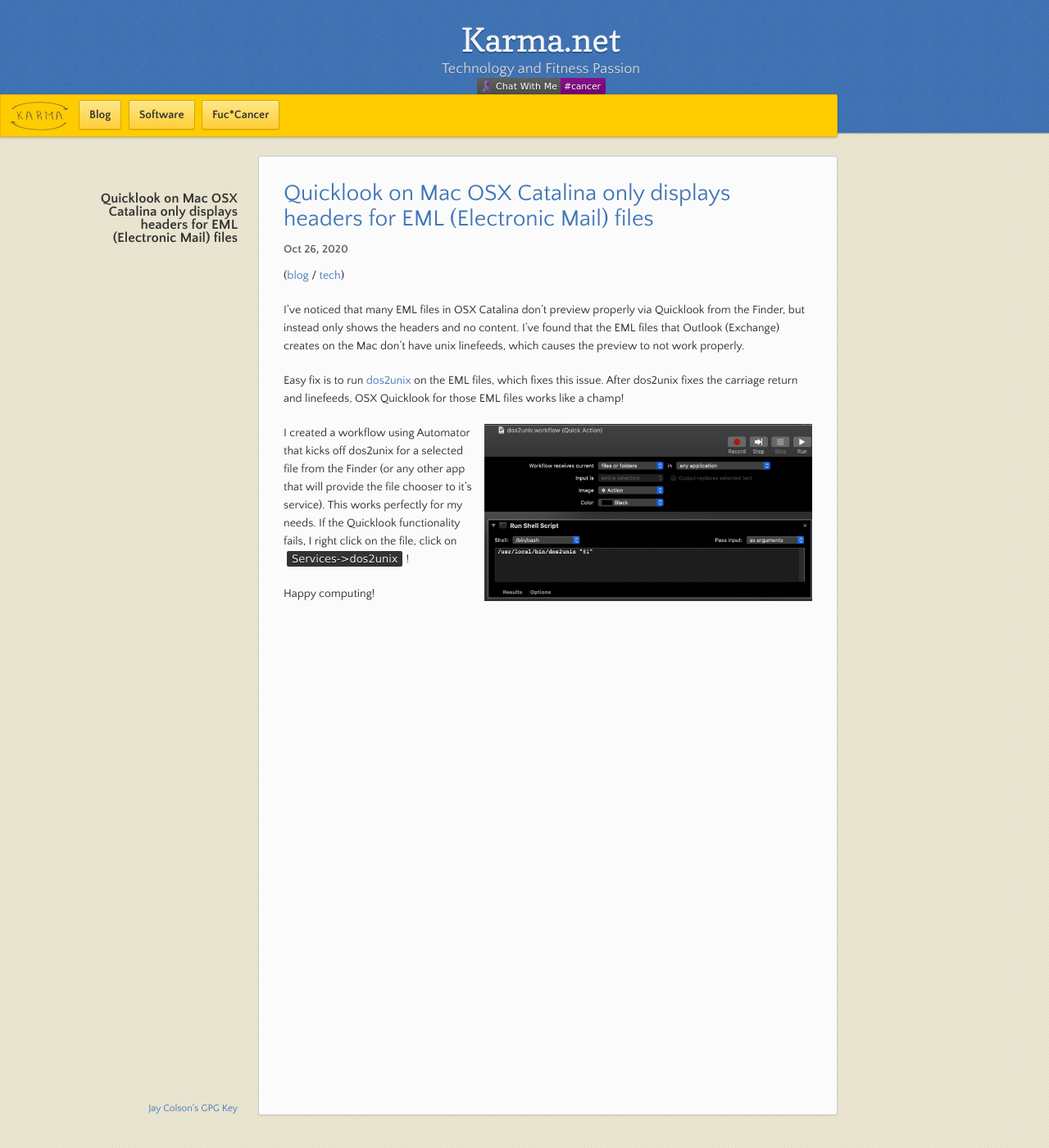
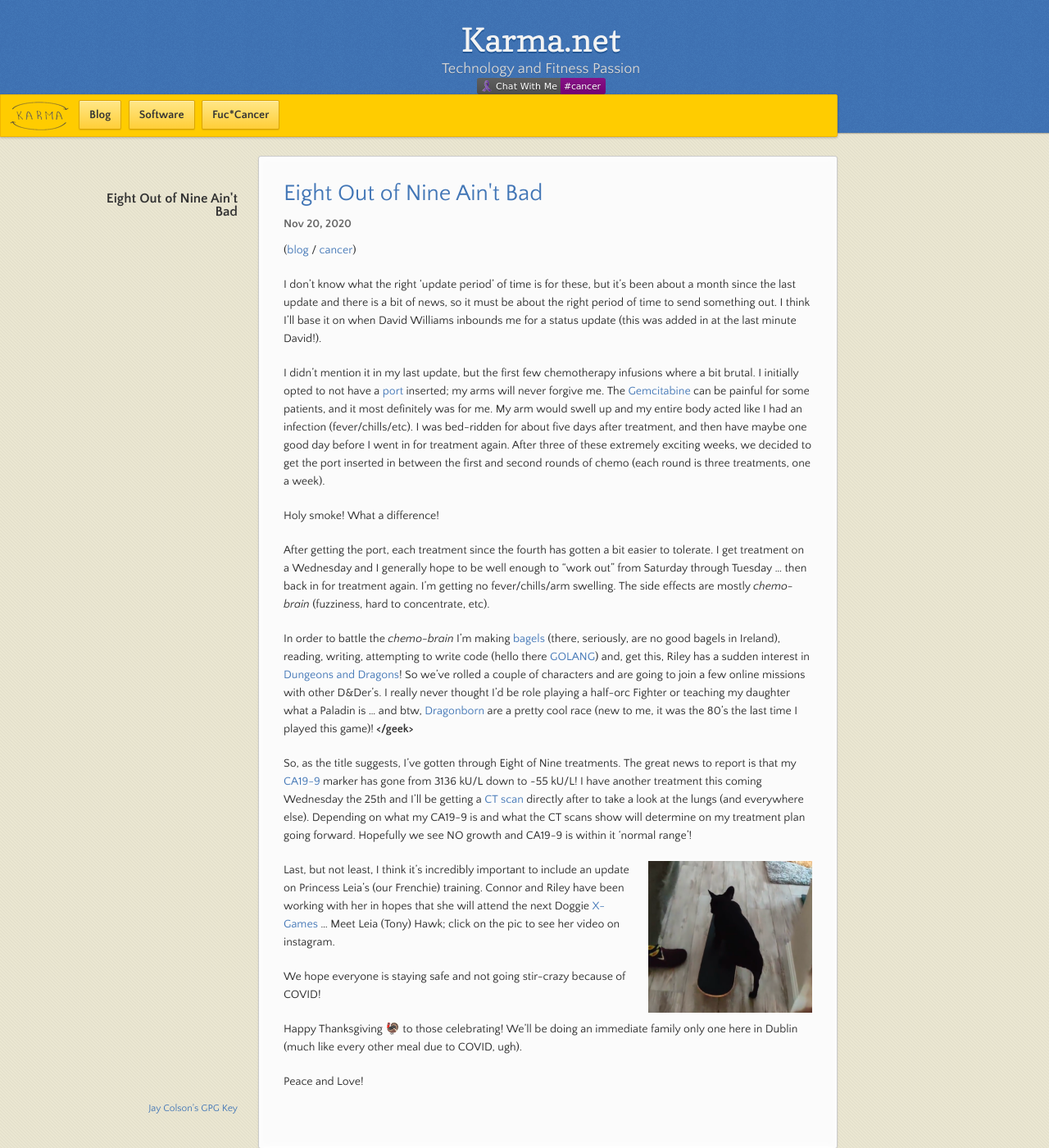
Before and after one commit to jcolson/jcolson.github.io, a Jekyll site: the page built from index.md, in a window 1280 px wide and 1400 px high. Shown: the whole window at 82% size. Built offline with Jekyll 4.4.1, drawn with Linux system fonts in a browser that asks for light colours.

Commit message:
WIP for tech article, cancer update publish

```diff
--- a/_config.yml
+++ b/_config.yml
@@ -24,9 +24,11 @@
   Technology and Fitness Passion
 permalink: :year/:month/:day/:title
 baseurl: "" # the subpath of your site, e.g. /blog
-url: "https://karma.net" # the base hostname & protocol for your site, e.g. http://example.com
+url: "https://www.karma.net" # the base hostname & protocol for your site, e.g. http://example.com
+future: false
+show_drafts: false
 twitter_username: jcolson
-github_username:  jcolson
+github_username: jcolson
 show_downloads: false
 google_analytics:
 show_excerpts: false
--- /dev/null
+++ b/_posts/2020-11-20-eight-out-of-nine-aint-bad.md
@@ -0,0 +1,30 @@
+---
+layout: post
+categories: [blog, cancer]
+title: Eight Out of Nine Ain't Bad
+author:
+  display_name: Jay
+date: 'Nov 20, 2020'
+---
+
+I don't know what the right 'update period' of time is for these, but it's been about a month since the last update and there is a bit of news, so it must be about the right period of time to send something out.  I think I'll base it on when David Williams inbounds me for a status update (this was added in at the last minute David!).
+
+I didn't mention it in my last update, but the first few chemotherapy infusions where a bit brutal.  I initially opted to not have a [port](https://en.wikipedia.org/wiki/Port_(medical)){:target="_blank"} inserted; my arms will never forgive me.  The [Gemcitabine](https://en.wikipedia.org/wiki/Gemcitabine){:target="_blank"} can be painful for some patients, and it most definitely was for me.  My arm would swell up and my entire body acted like I had an infection (fever/chills/etc).  I was bed-ridden for about five days after treatment, and then have maybe one good day before I went in for treatment again.  After three of these extremely exciting weeks, we decided to get the port inserted in between the first and second rounds of chemo (each round is three treatments, one a week).
+
+Holy smoke!  What a difference!
+
+After getting the port, each treatment since the fourth has gotten a bit easier to tolerate.  I get treatment on a Wednesday and I generally hope to be well enough to "work out" from Saturday through Tuesday ... then back in for treatment again.  I'm getting no fever/chills/arm swelling.  The side effects are mostly _chemo-brain_ (fuzziness, hard to concentrate, etc).
+
+In order to battle the _chemo-brain_ I'm making [bagels](https://www.instagram.com/p/CHyAOT5lFrh/?utm_source=ig_web_copy_link){:target="_blank"} (there, seriously, are no good bagels in Ireland), reading, writing, attempting to write code (hello there [GOLANG](https://golang.org/){:target="_blank"}) and, get this, Riley has a sudden interest in [Dungeons and Dragons](https://en.wikipedia.org/wiki/Dungeons_%26_Dragons){:target="_blank"}!  So we've rolled a couple of characters and are going to join a few online missions with other D&Der's.  I really never thought I'd be role playing a half-orc Fighter or teaching my daughter what a Paladin is ... and btw, [Dragonborn](https://en.wikipedia.org/wiki/Reptilian_humanoid#Games){:target="_blank"} are a pretty cool race (new to me, it was the 80's the last time I played this game)! **&lt;/geek&gt;**
+
+So, as the title suggests, I've gotten through Eight of Nine treatments.  The great news to report is that my [CA19-9](https://www.pancan.org/facing-pancreatic-cancer/diagnosis/ca19-9/#results){:target="_blank"} marker has gone from 3136 kU/L down to ~55 kU/L!  I have another treatment this coming Wednesday the 25th and I'll be getting a [CT scan](https://en.wikipedia.org/wiki/CT_scan){:target="_blank"} directly after to take a look at the lungs (and everywhere else).  Depending on what my CA19-9 is and what the CT scans show will determine on my treatment plan going forward.  Hopefully we see NO growth and CA19-9 is within it 'normal range'!
+
+[![Leia Hawk]({{ site.baseurl }}{% link assets/leia_hawk.png %}){:width="200px" style="float: right; margin-left: 1em;"}](https://www.instagram.com/p/CHsDAWZn0zl/?utm_source=ig_web_copy_link){:target="_blank"}
+
+Last, but not least, I think it's incredibly important to include an update on Princess Leia's (our Frenchie) training.  Connor and Riley have been working with her in hopes that she will attend the next Doggie [X-Games](https://en.wikipedia.org/wiki/X_Games){:target="_blank"} ...  Meet Leia (Tony) Hawk; click on the pic to see her video on instagram.
+
+We hope everyone is staying safe and not going stir-crazy because of COVID!
+
+Happy Thanksgiving 🦃 to those celebrating!  We'll be doing an immediate family only one here in Dublin (much like every other meal due to COVID, ugh).
+
+Peace and Love!
```
Also changed, not shown: _drafts/2020-10-29-product-or-proserve.md (+36 -4 lines), _posts/2020-10-21-its-back.md (+4 -4 lines), _posts/2020-10-26-migrating-from-evernote-to-onenote.md (+3 -3 lines), _posts/2020-10-26-quicklook-eml-catalina.md (+1 -1 lines), assets/leia_hawk.png (added).
